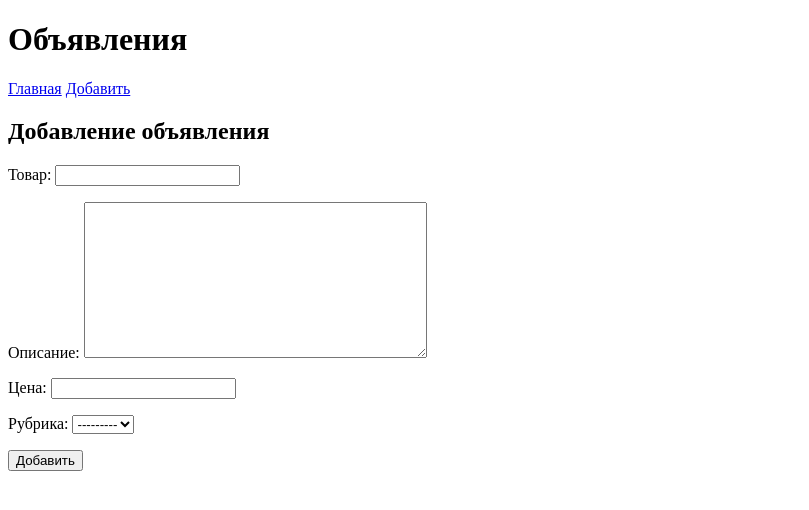
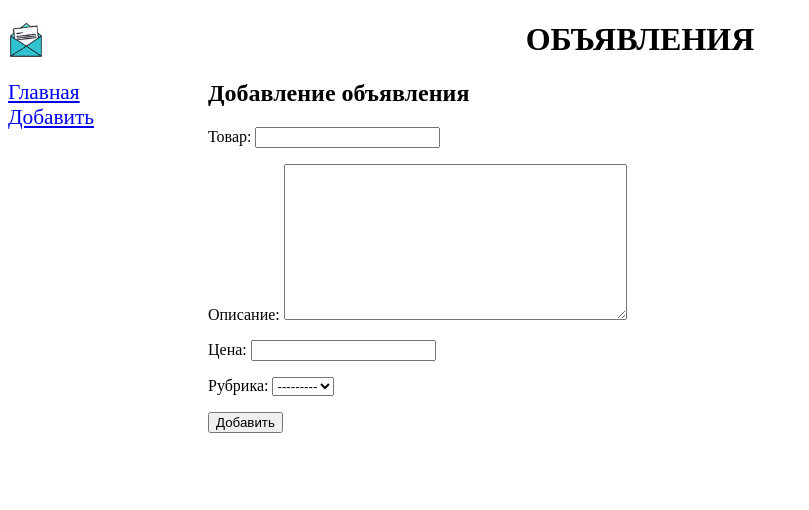
Before and after one commit to AntoshkaAntoshka/bboard, a Django app: page /main/add/ in a window 1280 px wide. Shown: the top 510 px of the page, without its empty margins (0-809 px from the left). Run offline with Django 3.2, Linux system fonts and the light colour scheme; data that the repository does not hold is empty.

Commit message:
Static_and_css

```diff
--- /dev/null
+++ b/mainapp/static/mainapp/style.css
@@ -0,0 +1,18 @@
+header h1 {
+    font-size: 4Opt;
+    text-transform: uppercase;
+    text-align: center;
+    background: url("bg.png") left / auto 100% no-repeat;
+}
+    nav {
+    font-size: 16pt;
+    width: 15Opx;
+    float: left;
+}
+    nav a {
+    display: block;
+    margin: 1Opx Opx;
+}
+    section {
+    margin-left: 200px;
+}
--- a/mainapp/templates/layout/basic.html
+++ b/mainapp/templates/layout/basic.html
@@ -1,9 +1,13 @@
+{% load static %}
+
 <!DOCTYPE html>
 <html>
     <head>
         <meta charset="UTF-8">
         <title>{% block title %}Главная{% endblock %} ::
         Доска объявлений</title>
+        <link rel="stylesheet" type="text/css"
+        href="{% static 'mainapp/style.css' %}">
     </head>
     <body>
         <header>
```
Also changed, not shown: mainapp/static/mainapp/bg.png (added).
